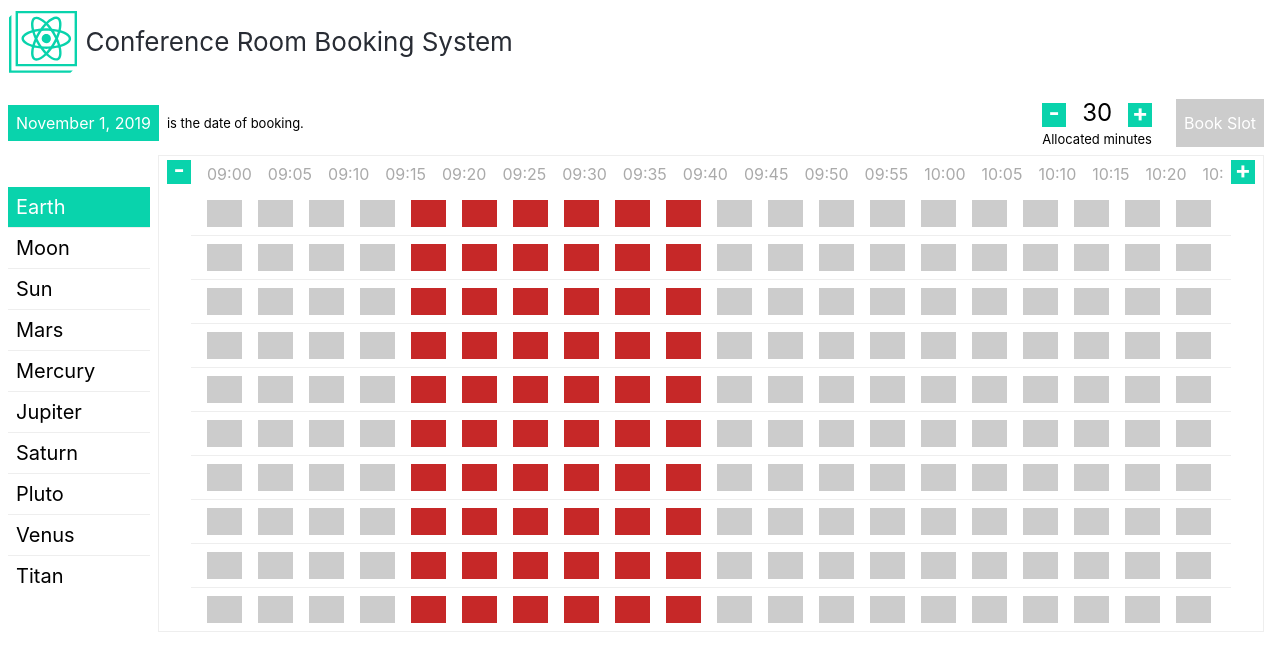
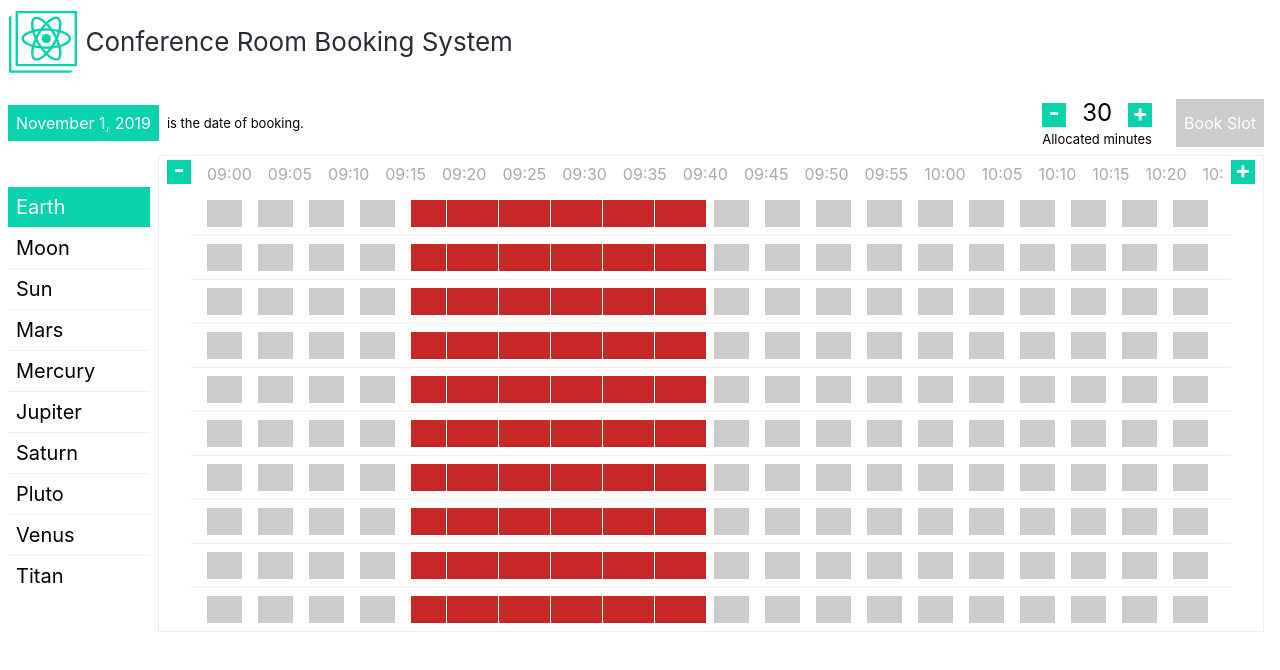
Before and after one commit to nadirlaskar/conference-room-booking, a React (Create React App) app: page / in a window 1280 px wide. Shown: the top 670 px of the page. Built offline with nearby package versions, Linux system fonts and the light colour scheme.

Commit message:
added css for continuous slot view

```diff
--- a/src/components/TimeLine.css
+++ b/src/components/TimeLine.css
@@ -20,8 +20,13 @@
     background-color: #C62828;
 }
 
-.-TimeLine-cell-booked:not(.TimeLine-cell-booked-edge) {
+.TimeLine-cell-booked-edge {
+    margin-right: 0;
+}
+
+.TimeLine-cell-booked:not(.TimeLine-cell-booked-edge) {
     margin-right: 0;
     margin-left: 0;
     padding: 0 8px;
+    border-left: 1px solid #fff;
 }
```
